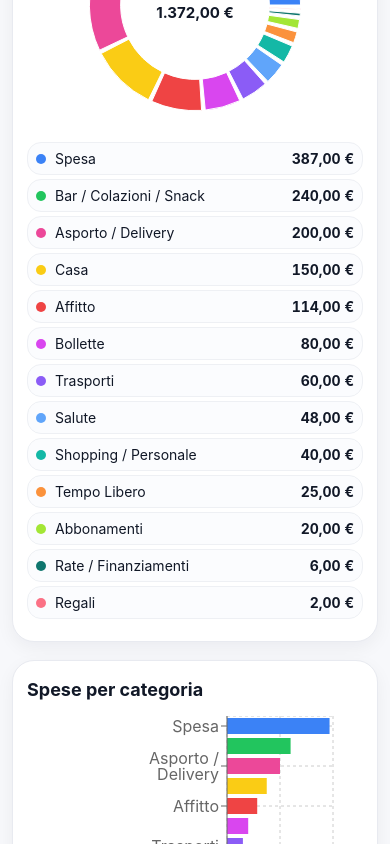
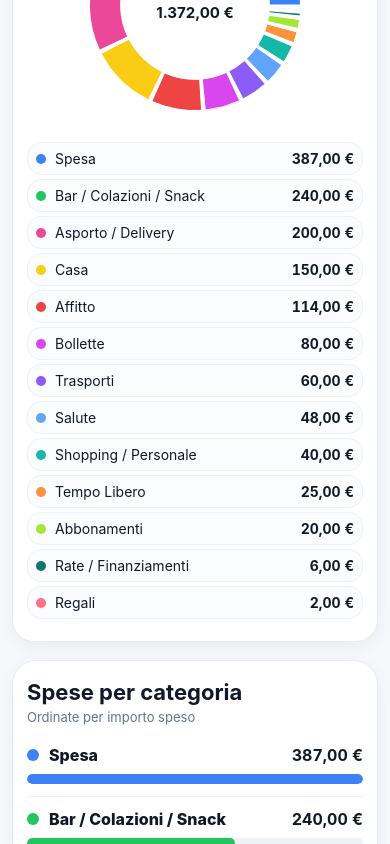
Before and after one commit to pinocacciatorereg-ui/budget-flow-iPhone-Mac-, a React (Vite) app: page / in a window 390 px wide. Shown: the part 1156-2000 px from the top of the page. Built offline with nearby package versions, Linux system fonts and the light colour scheme.

Commit message:
Ottimizza spese per categoria su iPhone

```diff
--- a/src/styles.css
+++ b/src/styles.css
@@ -68,3 +68,31 @@
   main{padding-left:12px;padding-right:12px}.panel{border-radius:22px}.distributionPanel h2{font-size:22px}.panelTitleRow{display:block}.panelTitleRow strong{display:block;margin-top:6px}.pieInner{width:min(72vw,250px);height:min(72vw,250px)}.mobileLegend div{font-size:14px;grid-template-columns:11px minmax(0,1fr) auto}.mobileLegend em{display:none}.mobileLegend b{font-size:14px}.legend i{width:10px;height:10px}.cards .card strong{font-size:24px}
 }
 @media (prefers-color-scheme: dark){.panelTitleRow p,.donutCenter span,.mobileLegend em{color:#94a3b8}.mobileLegend div{background:#0f172a;border-color:#334155}}
+
+/* v10 - grafico Spese per categoria ottimizzato per iPhone */
+.categorySpendPanel{overflow:hidden}
+.mobileSpendList{display:none}
+.desktopChart{display:block}
+.spendItem{padding:12px 0;border-bottom:1px solid #eef0f4}
+.spendItem:last-child{border-bottom:0}
+.spendTop{display:flex;align-items:center;justify-content:space-between;gap:14px;margin-bottom:9px}
+.spendTop span{display:flex;align-items:center;gap:10px;min-width:0;font-weight:800;color:#111827}
+.spendTop span i{width:12px;height:12px;border-radius:999px;flex:0 0 12px}
+.spendTop span{overflow:hidden;text-overflow:ellipsis;white-space:nowrap}
+.spendTop b{white-space:nowrap;font-variant-numeric:tabular-nums;font-size:16px}
+.spendTrack{height:10px;background:#eef2f7;border-radius:999px;overflow:hidden}
+.spendTrack em{display:block;height:100%;border-radius:999px;min-width:4px}
+.emptyMini{padding:20px;border:1px dashed #cbd5e1;border-radius:16px;color:#64748b;text-align:center;font-weight:700;background:#f8fafc}
+@media(max-width:900px){
+  .categorySpendPanel{padding:18px 14px;border-radius:24px;overflow:hidden}
+  .categorySpendPanel .panelTitleRow{display:block;margin-bottom:8px}
+  .categorySpendPanel h2{font-size:22px;margin-bottom:4px}
+  .desktopChart{display:none}
+  .mobileSpendList{display:block}
+}
+@media (prefers-color-scheme: dark){
+  .spendItem{border-bottom-color:#334155}
+  .spendTop span{color:#e5e7eb}
+  .spendTrack{background:#1f2937}
+  .emptyMini{background:#0f172a;border-color:#334155;color:#94a3b8}
+}
```
Also changed, not shown: src/main.jsx (+4 -1 lines).
